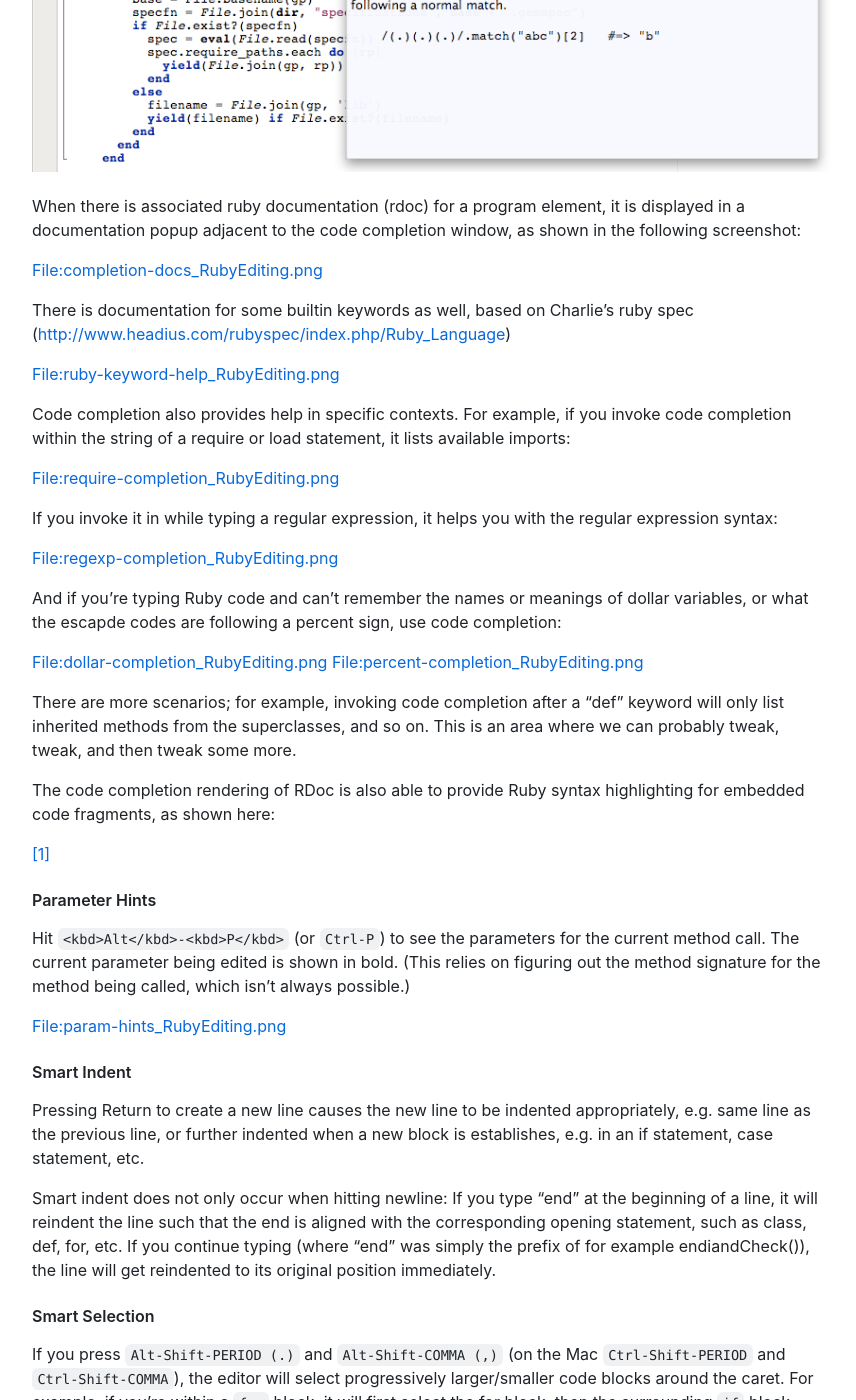
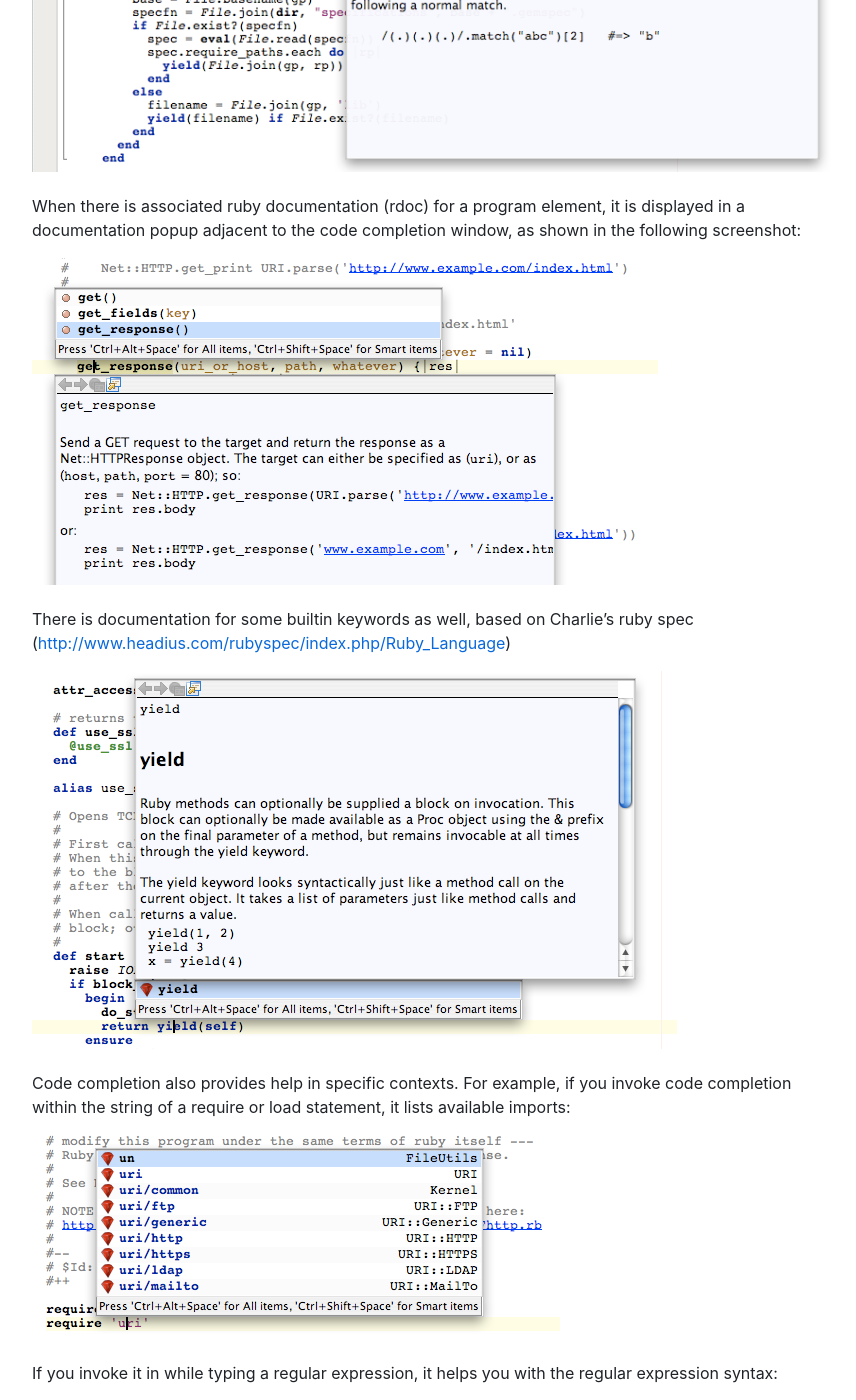
Before and after one commit to piotrhoppe/community-ruby-documentation, a Jekyll site: the page built from RubyEditing/RubyEditing.md, in a window 1280 px wide and 1400 px high, scrolled down 5670 px. Shown: the whole window, without its empty margins (208-1064 px from the left). Built offline with Jekyll 4.4.1, drawn with Linux system fonts in a browser that asks for light colours; nearby versions of some CDN libraries; our own code applies the rules of GitHub Pages for plain Markdown files; some of the changed text lies outside the part shown.

```diff
--- a/RubyEditing/RubyEditing.md
+++ b/RubyEditing/RubyEditing.md
@@ -137,30 +137,30 @@ When there is associated ruby documentation (rdoc) for a program element, it is
 in a documentation popup adjacent to the code completion window, as shown in the
 following screenshot:
 
-[File:completion-docs_RubyEditing.png](images/Completion-docs_RubyEditing.png)
+![File:completion-docs_RubyEditing.png](images/Completion-docs_RubyEditing.png)
 
 There is documentation for some builtin keywords as well, based on
 Charlie's ruby spec ([http://www.headius.com/rubyspec/index.php/Ruby_Language](http://www.headius.com/rubyspec/index.php/Ruby_Language))
 
-[File:ruby-keyword-help_RubyEditing.png](images/Ruby-keyword-help_RubyEditing.png)
+![File:ruby-keyword-help_RubyEditing.png](images/Ruby-keyword-help_RubyEditing.png)
 
 Code completion also provides help in specific contexts. For example, if
 you invoke code completion within the string of a require or load statement,
 it lists available imports:
 
-[File:require-completion_RubyEditing.png](images/Require-completion_RubyEditing.png)
+![File:require-completion_RubyEditing.png](images/Require-completion_RubyEditing.png)
 
 If you invoke it in while typing a regular expression, it helps
 you with the regular expression syntax:
 
-[File:regexp-completion_RubyEditing.png](images/Regexp-completion_RubyEditing.png)
+![File:regexp-completion_RubyEditing.png](images/Regexp-completion_RubyEditing.png)
 
 And if you're typing Ruby code and can't remember the names or meanings of
 dollar variables, or what the escapde codes are following a percent sign,
 use code completion:
 
-[File:dollar-completion_RubyEditing.png](images/Dollar-completion_RubyEditing.png)
-[File:percent-completion_RubyEditing.png](images/Percent-completion_RubyEditing.png)
+![File:dollar-completion_RubyEditing.png](images/Dollar-completion_RubyEditing.png)
+![File:percent-completion_RubyEditing.png](images/Percent-completion_RubyEditing.png)
 
 There are more scenarios; for example, invoking code completion after
 a "def" keyword will only list inherited methods from the superclasses,
@@ -178,7 +178,7 @@ Hit `<kbd>Alt</kbd>-<kbd>P</kbd>` (or `Ctrl-P`) to see the parameters for the cu
 parameter being edited is shown in bold. (This relies on figuring out the method
 signature for the method being called, which isn't always possible.)
 
-[File:param-hints_RubyEditing.png](images/Param-hints_RubyEditing.png)
+![File:param-hints_RubyEditing.png](images/Param-hints_RubyEditing.png)
 
 #### Smart Indent
 
@@ -233,24 +233,24 @@ parameter to the next.
 
 For example, let's say you define the following snippet:
 
-[File:create-template_RubyEditing.png](images/Create-template_RubyEditing.png)
+![File:create-template_RubyEditing.png](images/Create-template_RubyEditing.png)
 
 This snippet is named "dob", and if you type "dob" followed by tab in the following
 example, you end up with a do block.  Notice how at expansion time,
 the live code template picked an unused variable name among the candidates;
 the NetBeans live templates can use semantic program information.
 
-[File:find-unused-local_RubyEditing.png](images/Find-unused-local_RubyEditing.png)
+![File:find-unused-local_RubyEditing.png](images/Find-unused-local_RubyEditing.png)
 
 Here's another logical snippet using semantic information:
 
-[File:create-ctx-template_RubyEditing.png](images/Create-ctx-template_RubyEditing.png)
+![File:create-ctx-template_RubyEditing.png](images/Create-ctx-template_RubyEditing.png)
 
 And here's what it exands to; note that when determining the superclass it doesn't
 necessarily just look at the current file; if you were just adding a method to the
 `Integer` class, it would correctly report `Numeric` as the superclass:
 
-[File:ctx-expansion_RubyEditing.png](images/Ctx-expansion_RubyEditing.png)
+![File:ctx-expansion_RubyEditing.png](images/Ctx-expansion_RubyEditing.png)
 
 The TextMate snippets have been converted and are bundled with the IDE by default.
 More details on these are described in the [RubyCodeTemplates](../RubyCodeTemplates/RubyCodeTemplates.md) document.
@@ -260,12 +260,12 @@ More details on these are described in the [RubyCodeTemplates](../RubyCodeTempla
 Comments containing RDoc tags or directives will show the RDoc directives as highlighted. Similarly,
 quoted strings will show the escape sequences in bold.
 
-[File:rdoc-comments_RubyEditing.png](images/Rdoc-comments_RubyEditing.png)
+![File:rdoc-comments_RubyEditing.png](images/Rdoc-comments_RubyEditing.png)
 
 Embedded code fragments within String literals and regular expressions is also supported, as shown
 here:
 
-[File:ruby-embedded-strings_RubyEditing.png](images/Ruby-embedded-strings_RubyEditing.png)
+![File:ruby-embedded-strings_RubyEditing.png](images/Ruby-embedded-strings_RubyEditing.png)
 
 #### Spell Checking
 
@@ -273,28 +273,26 @@ Spell checking is available as a plugin; spell checking is performed not only in
 Ruby comments but in RHTML text as well.  The spell checker knows about RDoc conventions
 to avoid providing false positives on method names, links, symbols, etc.
 
-[File:base_typos2_RubyEditing.png](images/Base_typos2_RubyEditing.png)
+![File:base_typos2_RubyEditing.png](images/Base_typos2_RubyEditing.png)
 
 This feature is not in the standard builds; you can
-     [download a plugin](https://web.archive.org/web/20111120002454/http://blogs.sun.com/tor/entry/ruby_screenshot_of_the_week16)
-     to get it.
+[download a plugin](https://web.archive.org/web/20111120002454/http://blogs.sun.com/tor/entry/ruby_screenshot_of_the_week16)
+to get it.
 
 #### Type Assertions
 
 To be completed.  In meantime refer to:
-     [http://blogs.sun.com/tor/date/20090113](https://web.archive.org/web/20111120002454/http://blogs.sun.com/tor/date/20090113)
+[http://blogs.sun.com/tor/date/20090113](https://web.archive.org/web/20111120002454/http://blogs.sun.com/tor/date/20090113)
 
-updated Mar 14 by
-     [TorNorbye](/web/20111120002454/http://wiki.netbeans.org/TorNorbye)
+updated Mar 14 by [TorNorbye](/web/20111120002454/http://wiki.netbeans.org/TorNorbye)
 
-Last updated 22 Jan 09 by
-     [greg](/web/20111120002454/http://wiki.netbeans.org/wiki/index.php?title=Greg&action=edit&redlink=1)
+Last updated 22 Jan 09 by [greg](/web/20111120002454/http://wiki.netbeans.org/wiki/index.php?title=Greg&action=edit&redlink=1)
 
 #### Type Inference
 
 In 6.7 you can enable enhanced type inference in Options -> Miscellaneous -> Ruby.
 
-[File:ti_options_RubyEditing.png](images/Ti_options_RubyEditing.png)
+![File:ti_options_RubyEditing.png](images/Ti_options_RubyEditing.png)
 
 Once enabled, the IDE will try to infer return types for methods and display those types in the navigator and in the code completion dialog. Inferring method types might be slow for some projects and there are certain constructs that the IDE don't know how to infer as of now, so it is not 100% accurate.
 
```
